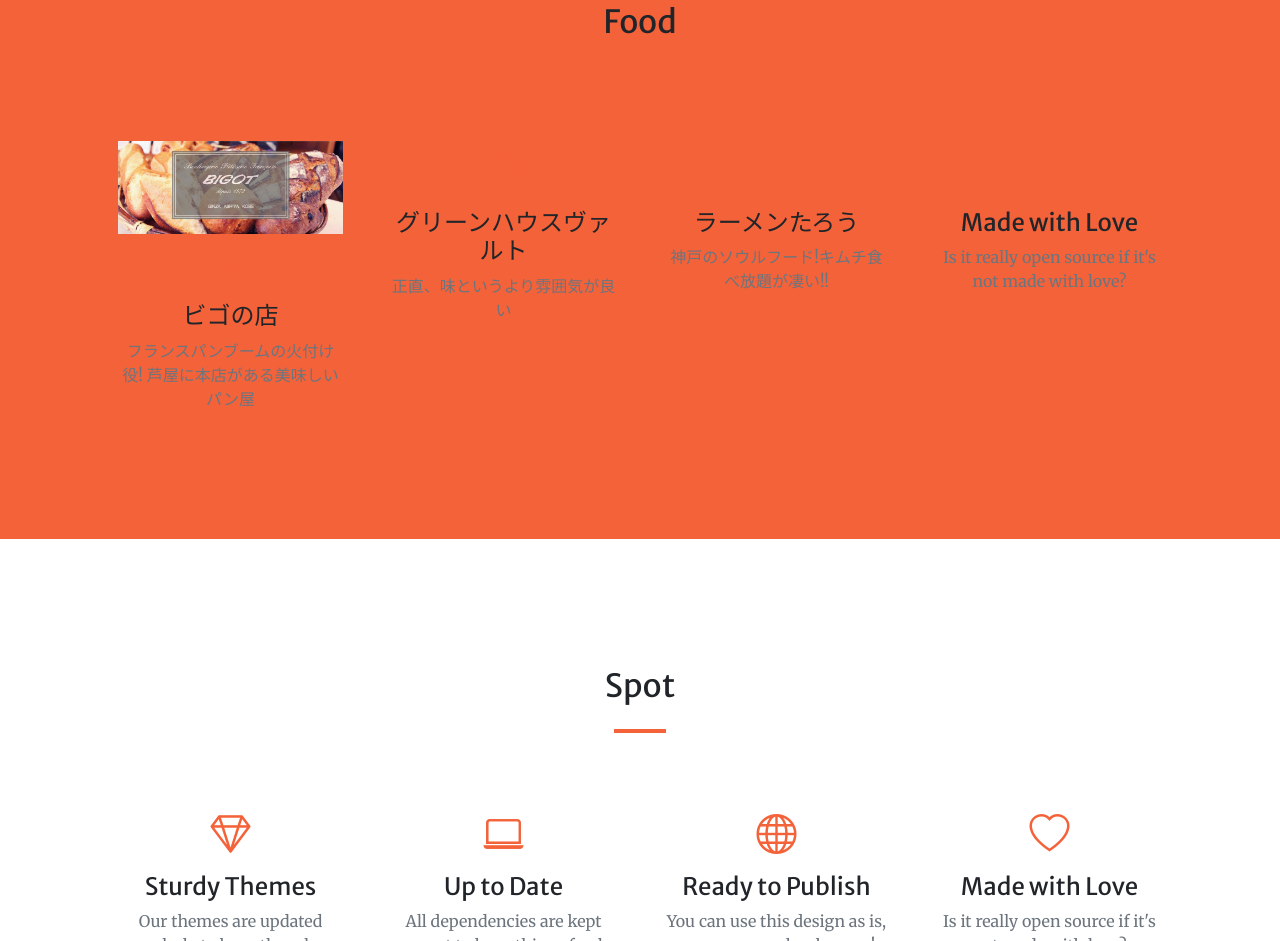
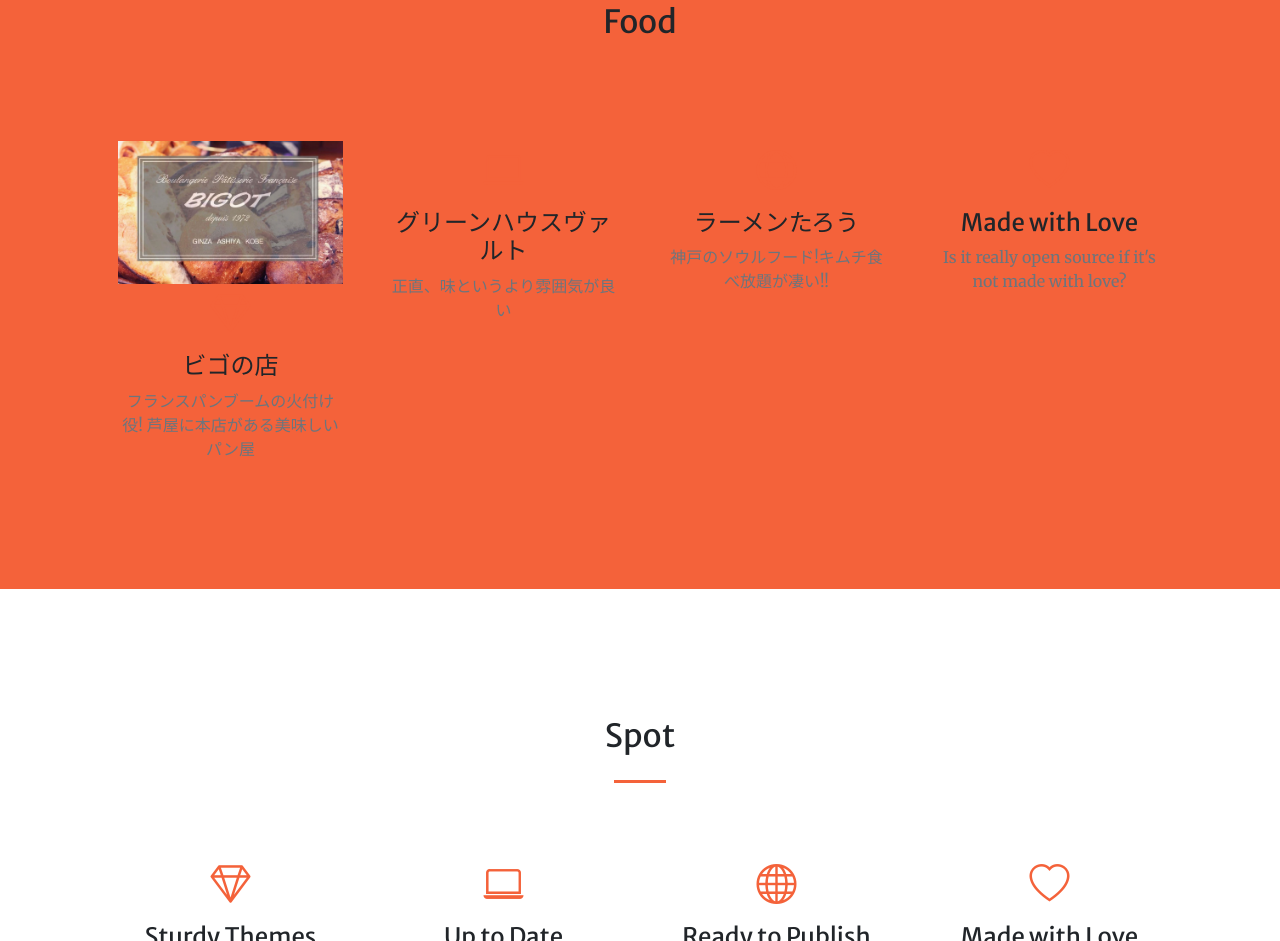
Before and after one commit to yokoyoko917/portfolio_sample, a plain HTML site: page index.html in a window 1280 px wide. Shown: the part 765-1706 px from the top of the page. Drawn offline with nearby package versions, Linux system fonts and the light colour scheme; some packages are replaced by stand-ins of ours; a script that the page names is missing.

Commit message:
Update index.html

```diff
--- a/index.html
+++ b/index.html
@@ -56,7 +56,7 @@
                 <div class="row gx-4 gx-lg-5">
                     <div class="col-lg-3 col-md-6 text-center">
                         <div class="mt-5">
-                            <img class="img-fluid" src="assets/img/portfolio/thumbnails/ビゴの店.jpg" alt="..." />
+                            <img class="img-fluid" src="assets/img/portfolio/thumbnails/ビゴの店2.jpg" alt="..." />
                             <div class="mb-2"><i class="bi-gem fs-1 text-primary"></i></div>
                             <h3 class="h4 mb-2">ビゴの店</h3>
                             <p class="text-muted mb-0">フランスパンブームの火付け役! 芦屋に本店がある美味しいパン屋</p>
```
